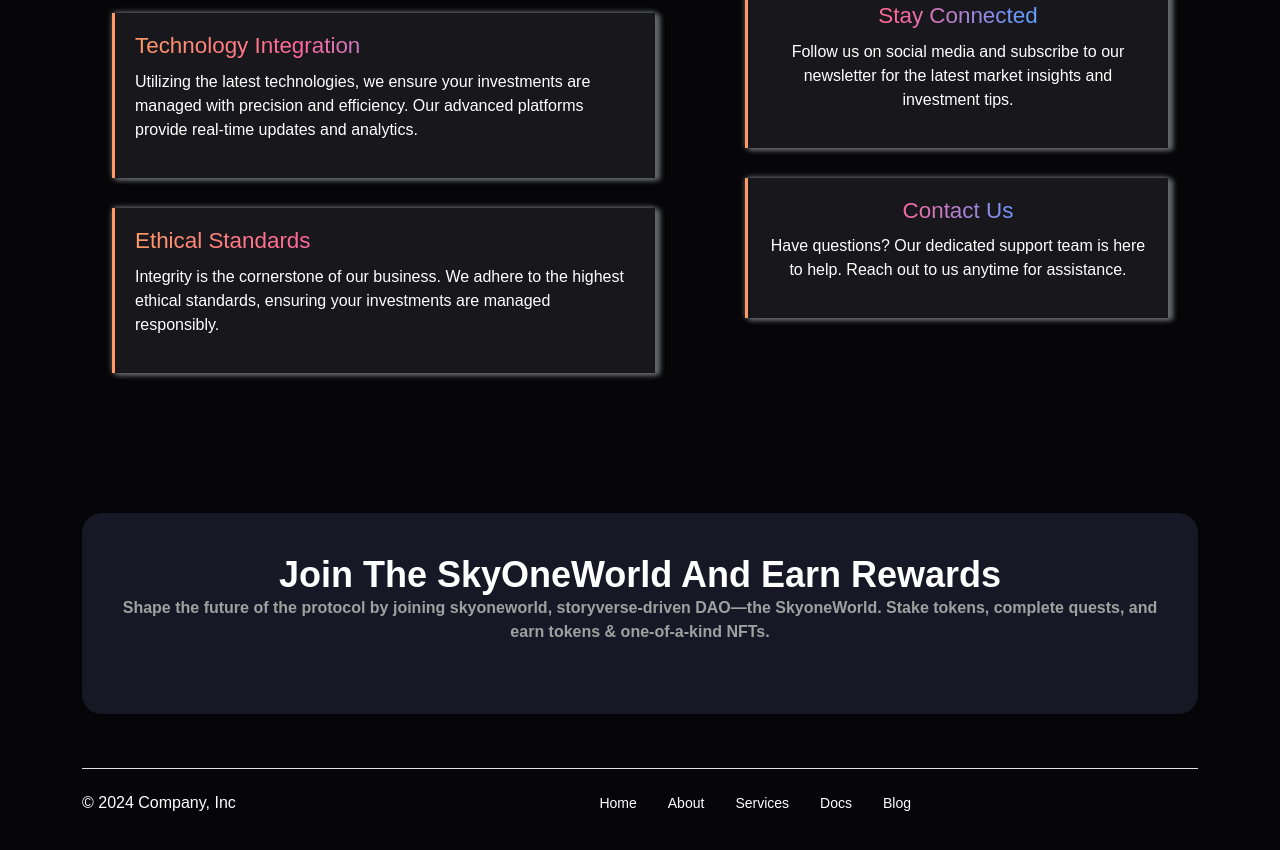
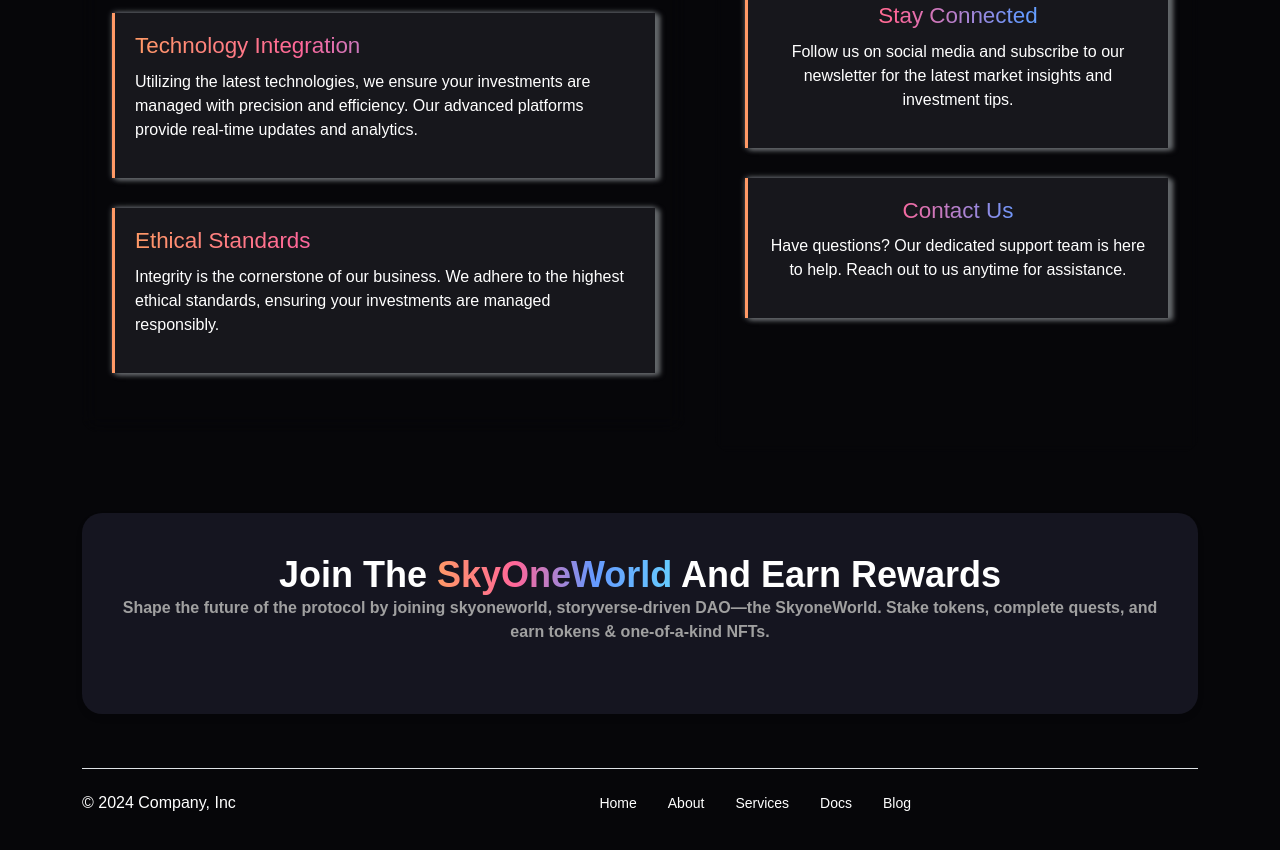
Before and after one commit to akash11508/skyoneworld, a plain HTML site: page index.html in a window 1280 px wide. Shown: the part 3498-4348 px from the top of the page. Drawn offline with nearby package versions, Linux system fonts and the light colour scheme; a web font is replaced by a local one.

Commit message:
add gradient

```diff
--- a/css/index.css
+++ b/css/index.css
@@ -500,7 +500,7 @@ a {
 }
 
 .feature-card:hover {
-  transform: translateY(-10px)!important;
+  transform: translateY(-10px) !important;
 }
 
 .icon-wrapper {
@@ -1123,7 +1123,7 @@ a {
   background: var(--navBackground);
 }
 .rewardCard {
-  background: rgba(28, 28, 46, 0.8);
+  background: rgb(26 26 38 / 80%);
   border-radius: 20px;
   padding: clamp(20px, 5vw, 40px);
   text-align: center;
@@ -1136,6 +1136,12 @@ a {
   font-weight: bold;
   margin-bottom: 20px;
   line-height: 1.2;
+}
+.rewardspan {
+  background-image: var(--tradingSpan);
+  -webkit-background-clip: text;
+  background-clip: text;
+  color: transparent;
 }
 
 .description {
--- a/index.html
+++ b/index.html
@@ -888,7 +888,8 @@ monitors the market around the clock to seize profitable opportunities.
       <div class="container">
         <div class="rewardCard">
           <div class="rewardTitle">
-            Join The SkyOneWorld And Earn Rewards
+            Join The <span class="rewardspan">SkyOneWorld</span> And Earn
+            Rewards
             <p class="description">
               Shape the future of the protocol by joining skyoneworld,
               storyverse-driven DAO—the SkyoneWorld. Stake tokens, complete
```
